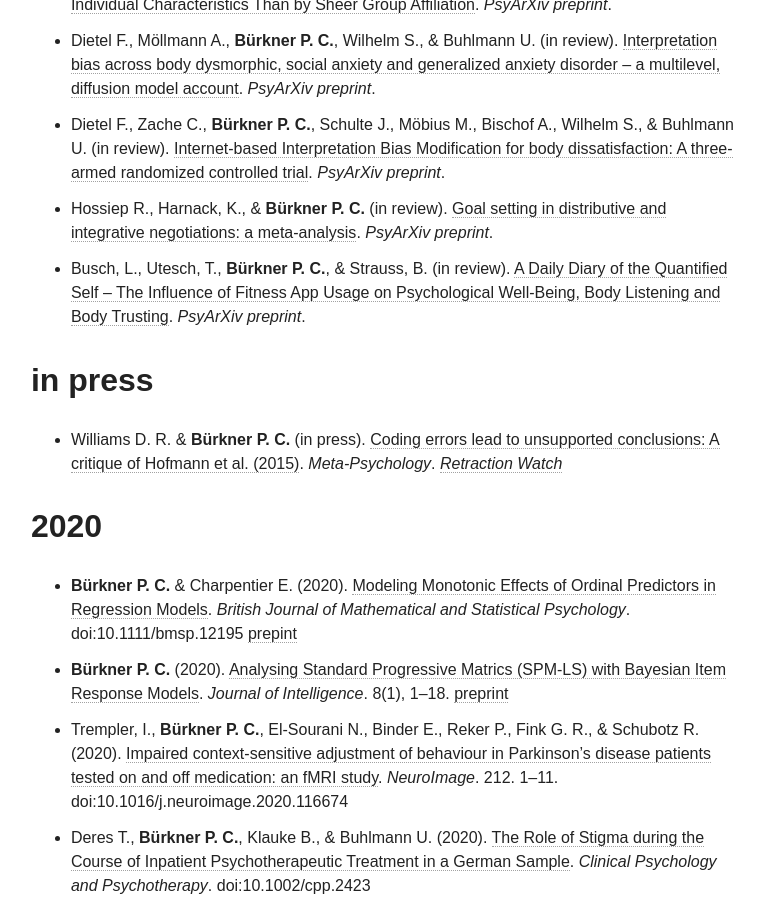
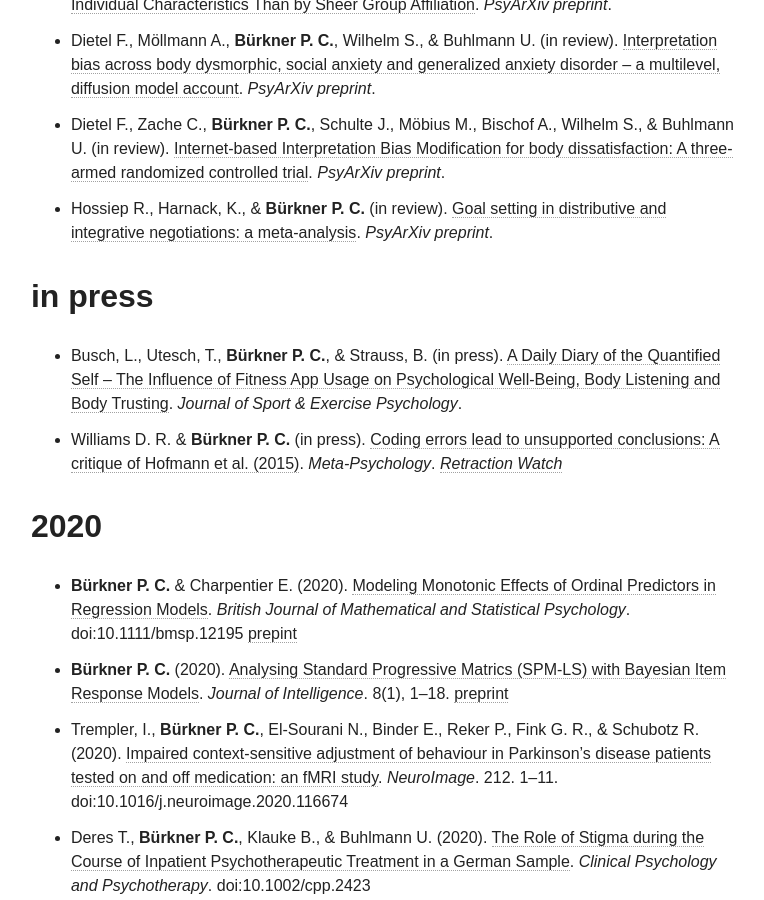
Before and after one commit to paul-buerkner/paul-buerkner.github.io, a Jekyll site: the page built from publications/index.md, in a window 1280 px wide and 900 px high, scrolled down 1169 px. Shown: the whole window, without its empty margins (255-1019 px from the left). Built offline with Jekyll 4.4.1, drawn with Linux system fonts in a browser that asks for light colours; nearby versions of some CDN libraries.

Commit message:
move paper to 'in press'

```diff
--- a/publications/index.md
+++ b/publications/index.md
@@ -17,10 +17,10 @@
 * Dietel F., Möllmann A., **Bürkner P. C.**, Wilhelm S., & Buhlmann U. (in review). [Interpretation bias across body dysmorphic, social anxiety and generalized anxiety disorder – a multilevel, diffusion model account](https://psyarxiv.com/3hnpu/). *PsyArXiv preprint*.
 * Dietel F., Zache C., **Bürkner P. C.**, Schulte J., Möbius M., Bischof A., Wilhelm S., & Buhlmann U. (in review). [Internet-based Interpretation Bias Modification for body dissatisfaction: A three-armed randomized controlled trial](https://psyarxiv.com/y73rd/). *PsyArXiv preprint*.
 * Hossiep R., Harnack, K., & **Bürkner P. C.** (in review). [Goal setting in distributive and integrative negotiations: a meta-analysis](https://psyarxiv.com/mkgxt). *PsyArXiv preprint*.
-* Busch, L., Utesch, T., **Bürkner P. C.**, & Strauss, B. (in review). [A Daily Diary of the Quantified Self – The Influence of Fitness App Usage on Psychological Well-Being, Body Listening and Body Trusting](https://psyarxiv.com/cd6t8/). *PsyArXiv preprint*.
 
 ## in press
 
+* Busch, L., Utesch, T., **Bürkner P. C.**, & Strauss, B. (in press). [A Daily Diary of the Quantified Self – The Influence of Fitness App Usage on Psychological Well-Being, Body Listening and Body Trusting](https://psyarxiv.com/cd6t8/). *Journal of Sport & Exercise Psychology*.
 * Williams D. R. & **Bürkner P. C.** (in press). [Coding errors lead to unsupported conclusions: A critique of Hofmann et al. (2015)](https://osf.io/preprints/psyarxiv/2jpdb/). *Meta-Psychology*. [*Retraction Watch*](http://retractionwatch.com/2016/10/04/oh-well-love-hormone-doesnt-reduce-psychiatric-symptoms-says-researchers-in-request-to-retract/)
 
 ## 2020
```
